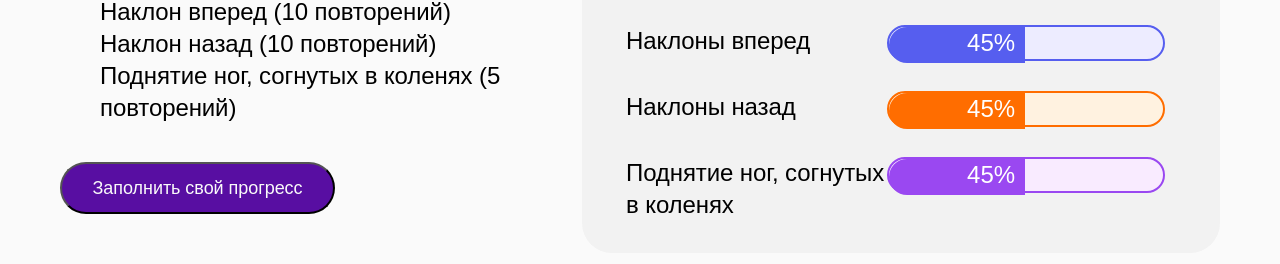
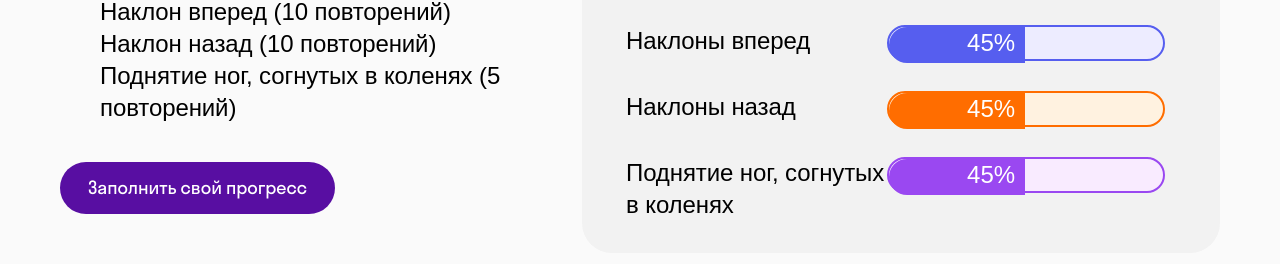
Before and after one commit to Artcode-x/sky-fitness-pro, a React (Create React App) app: page / in a window 1280 px wide. Shown: the part 4735-4999 px from the top of the page. Built offline with nearby package versions, Linux system fonts and the light colour scheme.

Commit message:
Переиспользование компонента кнопки

```diff
--- a/src/index.styles.js
+++ b/src/index.styles.js
@@ -66,7 +66,7 @@ export const Heading = css`
   font-weight: 400;
   line-height: 48px;
 `
-export const Button = css`
+export const MButton = css`
   width: 275px;
   height: 52px;
   border-radius: 46px;
--- a/src/pages/ProgressPage/MyProgress.styles.js
+++ b/src/pages/ProgressPage/MyProgress.styles.js
@@ -1,5 +1,5 @@
 import styled from 'styled-components'
-import { Button } from '../../index.styles'
+import { MButton } from '../../index.styles'
 
 export const Container = styled.div`
   display: flex;
@@ -69,7 +69,7 @@ export const ProgressForButton = styled.div`
 `
 
 export const ProgressButton = styled.button`
-  ${Button}
+  ${MButton}
 
   width: 278px;
   margin: 43px 0 44px 0;
--- a/src/pages/WorkoutInfoPage/WorkoutInfoPage.styles.js
+++ b/src/pages/WorkoutInfoPage/WorkoutInfoPage.styles.js
@@ -1,11 +1,10 @@
 import styled from 'styled-components'
 import { Heading } from '../../index.styles'
-import { Button } from '../../index.styles'
+import { MButton } from '../../index.styles'
 
 const theme = {
   textColor: '#000',
 }
-
 
 export const Header = styled.header``
 
@@ -174,7 +173,7 @@ export const ContactsText = styled.p`
 `
 
 export const ContactsButton = styled.button`
-  ${Button}
+  ${MButton}
 `
 
 export const ContactsImg = styled.img`
--- a/src/pages/WorkoutVideoPage/WorkoutVideoPage.styles.js
+++ b/src/pages/WorkoutVideoPage/WorkoutVideoPage.styles.js
@@ -1,4 +1,5 @@
 import styled from 'styled-components'
+import { MButton } from '../../index.styles'
 
 export const Header = styled.header`
   display: flex;
@@ -82,25 +83,13 @@ export const Exercise = styled.div`
   grid-column-end: 7;
 `
 export const Button = styled.button`
-    width: 275px;
-    height: 52px;
-    flex-shrink: 0;
-    border-radius: 46px;
-    background: var(--palette-purple-90, #580EA2);
-    color: #FAFAFA;
-    font-variant-numeric: lining-nums proportional-nums;
-    font-family: 'StratosSkyeng', sans-serif;
-    font-size: 18px;
-    font-style: normal;
-    font-weight: 400;
-    line-height: 24px; /* 133.333% */
-    letter-spacing: -0.05px;
+  ${MButton}
 `
 export const MainProgress = styled.div`
   display: grid;
   grid-column-start: 8;
   grid-column-end: 17;
-    background: #F2F2F2;
+  background: #f2f2f2;
   border-radius: 30px;
   width: 638px;
   height: 336px;
@@ -149,8 +138,8 @@ export const VisualContainerFirst = styled.div`
   flex-shrink: 0;
   border-radius: 22px;
   margin-right: 55px;
-    border: 2px solid #565EEF;
-    background: #EDECFF;
+  border: 2px solid #565eef;
+  background: #edecff;
 `
 
 export const VisualContainerSecond = styled.div`
@@ -159,8 +148,8 @@ export const VisualContainerSecond = styled.div`
   flex-shrink: 0;
   border-radius: 22px;
   margin-right: 55px;
-    border: 2px solid #FF6D00;
-    background: #FFF2E0;
+  border: 2px solid #ff6d00;
+  background: #fff2e0;
 `
 
 export const VisualContainerThird = styled.div`
@@ -169,8 +158,8 @@ export const VisualContainerThird = styled.div`
   flex-shrink: 0;
   border-radius: 22px;
   margin-right: 55px;
-    border: 2px solid #9A48F1;
-    background: #F9EBFF;
+  border: 2px solid #9a48f1;
+  background: #f9ebff;
 `
 
 export const InterVisualContainerFirst = styled.div`
@@ -183,7 +172,7 @@ export const InterVisualContainerFirst = styled.div`
 
 export const InterVisualContainerSecond = styled.div`
   width: 136px;
-    background-color: #FF6D00;
+  background-color: #ff6d00;
   height: 36px;
   border-top-left-radius: 22px;
   border-bottom-left-radius: 22px;
@@ -191,7 +180,7 @@ export const InterVisualContainerSecond = styled.div`
 
 export const InterVisualContainerThird = styled.div`
   width: 136px;
-    background-color: #9A48F1;
+  background-color: #9a48f1;
   height: 36px;
   border-top-left-radius: 22px;
   border-bottom-left-radius: 22px;
--- a/src/pages/profile/profile.styles.js
+++ b/src/pages/profile/profile.styles.js
@@ -1,4 +1,5 @@
 import styled from 'styled-components'
+import { MButton } from '../../index.styles'
 
 export const profileWrapper = styled.div`
   width: 100%;
@@ -99,23 +100,10 @@ export const profileBtnBox = styled.div`
 `
 
 export const profileBtn = styled.button`
-  width: 275px;
-  height: 52px;
-  flex-shrink: 0;
-  border: none;
-  border-radius: 46px;
-  background: var(--palette-purple-90, #580ea2);
-  color: #fff;
-  font-variant-numeric: lining-nums proportional-nums;
-  font-size: 18px;
-  line-height: 24px; /* 133.333% */
-  letter-spacing: -0.05px;
+  ${MButton}
   transition: all 0.3s;
   &:hover {
-    background: #3f007d;
+
     transform: scale(1.05);
   }
-  &:active {
-    background: var(--palette-purple-100, #271a58);
-  }
 `
```
Also changed, not shown: src/pages/AuthPage/AuthPage.styles.js (+15 -19 lines). Lines whose indentation alone changed are shown as unchanged.
